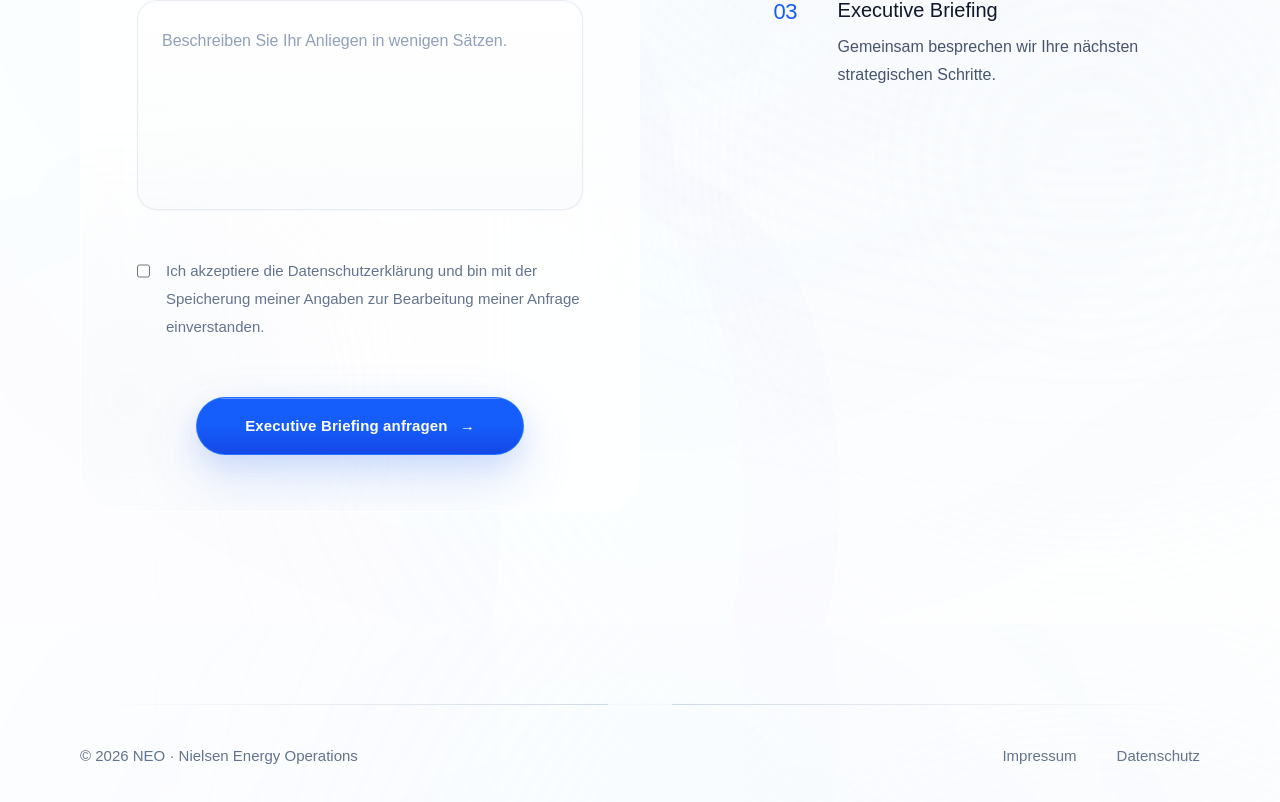
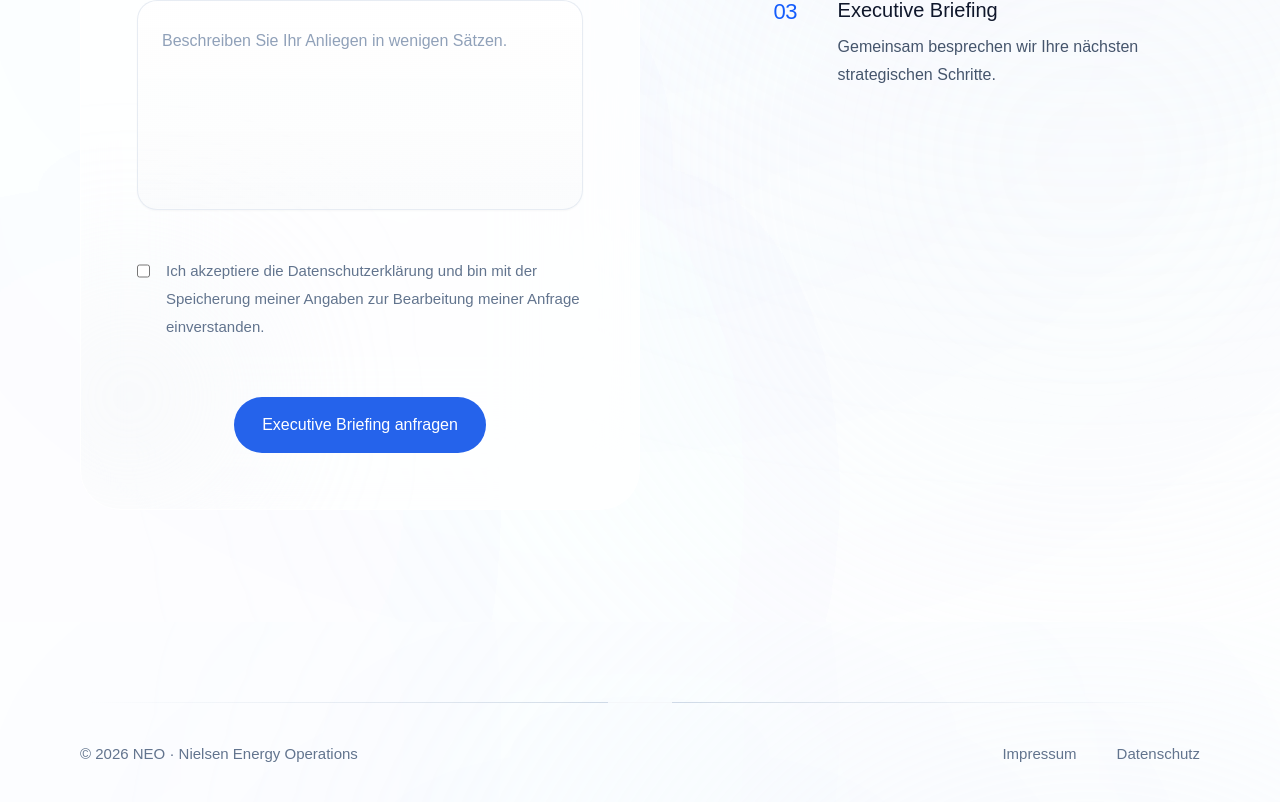
Before and after one commit to nielsen-collab/neo-website, a Next.js app: page /executive-briefing in a window 1280 px wide. Shown: the part 1748-2550 px from the top of the page. Built offline with nearby package versions, Linux system fonts and the light colour scheme.

Commit message:
Test simple button

```diff
--- a/app/components/ui/PremiumButton.tsx
+++ b/app/components/ui/PremiumButton.tsx
@@ -4,144 +4,25 @@ import { ReactNode } from "react";
 type PremiumButtonProps = {
   href: string;
   children: ReactNode;
-  variant?: "primary" | "secondary";
-  className?: string;
 };
 
 export default function PremiumButton({
   href,
   children,
-  variant = "primary",
-  className = "",
 }: PremiumButtonProps) {
-  const primary =
-    `
-      border border-blue-500/65
-
-      bg-gradient-to-b
-      from-blue-600
-      via-blue-600
-      to-blue-700
-
-      text-white
-
-      shadow-[0_10px_24px_rgba(37,99,235,0.14),0_24px_60px_rgba(37,99,235,0.16)]
-    `;
-
-  const secondary =
-    `
-      border border-slate-200/70
-
-      bg-gradient-to-b
-      from-white
-      to-slate-50/80
-
-      text-slate-700
-
-      shadow-[0_8px_18px_rgba(15,23,42,0.04),0_20px_48px_rgba(15,23,42,0.05)]
-    `;
-
   return (
     <Link
       href={href}
-      className={`
-        group
-        relative
-
-        inline-flex
-        items-center
-        justify-center
-
-        overflow-hidden
-
-        rounded-full
-
-        px-10
-        py-[17px]
-
-        text-[15px]
-        font-semibold
-        tracking-[0.01em]
-
-        transition-all
-        duration-700
-        ease-[cubic-bezier(0.25,1,0.5,1)]
-
-        hover:-translate-y-[2px]
-        hover:scale-[1.015]
-
-        hover:shadow-[0_14px_30px_rgba(37,99,235,0.16),0_34px_80px_rgba(15,23,42,0.10)]
-
-        active:translate-y-0
-        active:scale-[0.995]
-
-        ${
-          variant === "primary"
-            ? primary
-            : secondary
-        }
-
-        ${className}
-      `}
+      style={{
+        display: "inline-block",
+        padding: "16px 28px",
+        background: "#2563eb",
+        color: "white",
+        borderRadius: "9999px",
+        textDecoration: "none",
+      }}
     >
-
-      {/* Lichtreflex */}
-
-      <span
-        className="
-          pointer-events-none
-          absolute
-          inset-0
-
-          -translate-x-full
-
-          bg-gradient-to-r
-          from-transparent
-          via-white/10
-          to-transparent
-
-          transition-transform
-          duration-[1800ms]
-          ease-[cubic-bezier(0.25,1,0.5,1)]
-
-          group-hover:translate-x-full
-        "
-      />
-
-      {/* obere Lichtkante */}
-
-      <span
-        className="
-          pointer-events-none
-          absolute
-          inset-x-6
-          top-0
-
-          h-px
-
-          bg-white/35
-        "
-      />
-
-      {/* Inhalt */}
-
-      <span className="relative inline-flex items-center gap-3">
-
-        {children}
-
-        <span
-          className="
-            transition-transform
-            duration-700
-            ease-[cubic-bezier(0.25,1,0.5,1)]
-            group-hover:translate-x-1
-          "
-        >
-          →
-        </span>
-
-      </span>
-
+      {children}
     </Link>
   );
 }
```
